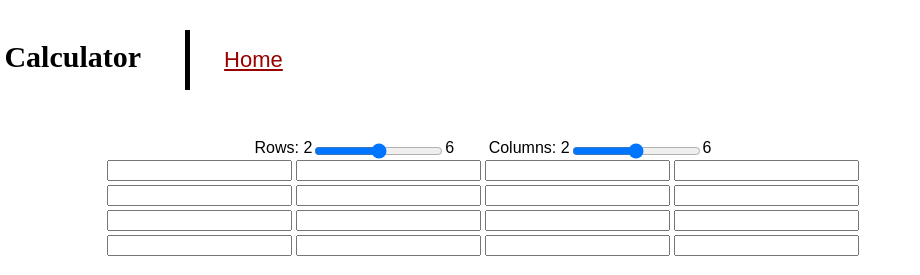
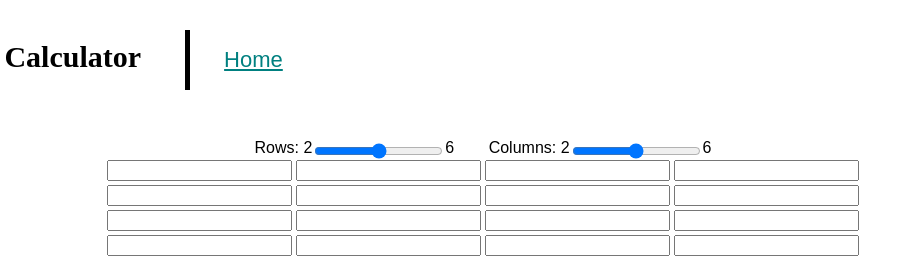
Before and after one commit to l90lpa/matrix-calculator-website, a website: page views/index.html in a window 1280 px wide. In both pictures the pointer is over the link "Home". Shown: the top 275 px of the page, 157-1077 px from the left. Drawn offline with nearby package versions, Linux system fonts and the light colour scheme; files whose address does not match are found by name.

Commit message:
Update banner.css

```diff
--- a/public/css/banner.css
+++ b/public/css/banner.css
@@ -50,19 +50,19 @@ div.header_container nav{
 	margin:40px 0px 40px;
 }
 
-div.header_container a{
+div.header_container nav a{
 	padding:0px;
 	position:relative;
 	top:7px;
 	margin:0px 30px 0px;
 }
 
-div.header_container a:link, div.banner_container a:visited{
+div.header_container nav a:link, div.header_container nav a:visited{
 	color:black;
 	text-decoration:none;
 }
 
-div.header_container a:hover, div.banner_container a:active{
-	color:#990000;
+div.header_container nav a:hover, div.header_container nav a:active{
+	color:teal;
 	text-decoration:underline;
 }
```
